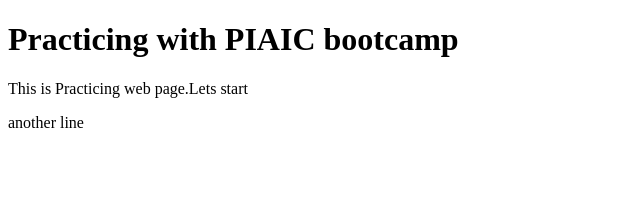
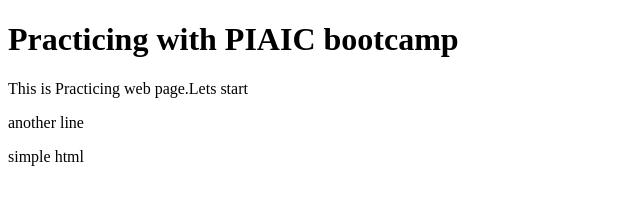
Before and after one commit to bakarfreelancer/piaic-bootcamp, a plain HTML site: page index.html in a window 1280 px wide. Shown: the full height of the page, 0-640 px from the left. Drawn offline with Linux system fonts and the light colour scheme.

Commit message:
Update index.html

```diff
--- a/index.html
+++ b/index.html
@@ -12,6 +12,7 @@
         <h1>Practicing with PIAIC bootcamp</h1>
         <p>This is Practicing web page.Lets start</p>
         <p>another line</p>
+        <p>simple html</p>
     </div>
 </body>
 
```
